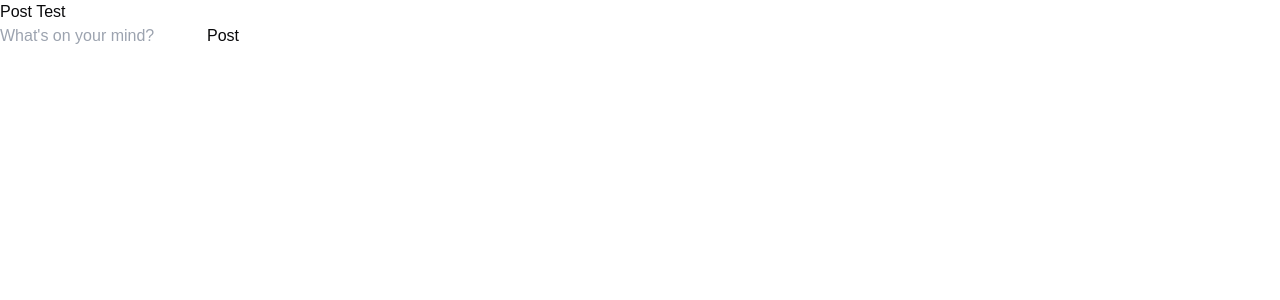
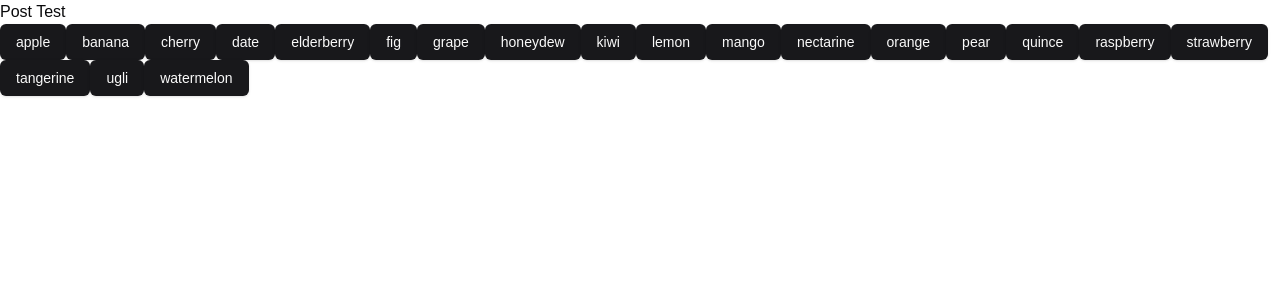
Before and after one commit to Cxndr/promptr, a Next.js app: page /post-test in a window 1280 px wide. Shown: the top 300 px of the page. Built offline with nearby package versions, Linux system fonts and the light colour scheme.

Commit message:
initial post component

```diff
--- a/components/PostInput.tsx
+++ b/components/PostInput.tsx
@@ -1,11 +1,40 @@
+"use client";
+import { useEffect, useState } from "react";
+import PostInputWord from "./PostInputWord";
 
 export default function PostInput() {
 
 
+  const [wordList, setWordList] = useState<string[]>([]);
+  const [fillerWordList, setFillerWordList] = useState<string[]>([]);
+
+  useEffect(() => {
+
+    function getWordList() {
+      setWordList(["apple", "banana", "cherry", "date", "elderberry", "fig", "grape", "honeydew", "kiwi", "lemon", "mango", "nectarine", "orange", "pear", "quince", "raspberry", "strawberry", "tangerine", "ugli", "watermelon"]);
+      setFillerWordList(["a", "an", "the", "this", "that", "these", "those", "my", "your", "its", "our", "their"])
+    }
+
+    getWordList();
+
+  }, []);
+
+
   return (
     <div>
-      <input type="text" placeholder="What's on your mind?" />
-      <button>Post</button>
+
+      <div id="post-input">
+
+      </div>
+
+      <div id="post-selections">
+        {wordList.map((word, index) => {
+          return (
+            <PostInputWord key={index} word={word}/>
+          )
+        })}
+      </div>
+
     </div>
   )
 }
--- /dev/null
+++ b/components/PostInputWord.tsx
@@ -0,0 +1,19 @@
+import { Button } from "@/components/ui/button";
+
+type PostInputWordProps = {
+  word: string;
+}
+
+export default function PostInputWord( {word} : PostInputWordProps) {
+
+
+
+  return (
+    <Button
+      type="button"
+      className=""
+    >
+      {word}
+    </Button>
+  )
+}
--- /dev/null
+++ b/components/ui/button.tsx
@@ -0,0 +1,57 @@
+import * as React from "react"
+import { Slot } from "@radix-ui/react-slot"
+import { cva, type VariantProps } from "class-variance-authority"
+
+import { cn } from "@/lib/utils"
+
+const buttonVariants = cva(
+  "inline-flex items-center justify-center gap-2 whitespace-nowrap rounded-md text-sm font-medium transition-colors focus-visible:outline-none focus-visible:ring-1 focus-visible:ring-ring disabled:pointer-events-none disabled:opacity-50 [&_svg]:pointer-events-none [&_svg]:size-4 [&_svg]:shrink-0",
+  {
+    variants: {
+      variant: {
+        default:
+          "bg-primary text-primary-foreground shadow hover:bg-primary/90",
+        destructive:
+          "bg-destructive text-destructive-foreground shadow-sm hover:bg-destructive/90",
+        outline:
+          "border border-input bg-background shadow-sm hover:bg-accent hover:text-accent-foreground",
+        secondary:
+          "bg-secondary text-secondary-foreground shadow-sm hover:bg-secondary/80",
+        ghost: "hover:bg-accent hover:text-accent-foreground",
+        link: "text-primary underline-offset-4 hover:underline",
+      },
+      size: {
+        default: "h-9 px-4 py-2",
+        sm: "h-8 rounded-md px-3 text-xs",
+        lg: "h-10 rounded-md px-8",
+        icon: "h-9 w-9",
+      },
+    },
+    defaultVariants: {
+      variant: "default",
+      size: "default",
+    },
+  }
+)
+
+export interface ButtonProps
+  extends React.ButtonHTMLAttributes<HTMLButtonElement>,
+    VariantProps<typeof buttonVariants> {
+  asChild?: boolean
+}
+
+const Button = React.forwardRef<HTMLButtonElement, ButtonProps>(
+  ({ className, variant, size, asChild = false, ...props }, ref) => {
+    const Comp = asChild ? Slot : "button"
+    return (
+      <Comp
+        className={cn(buttonVariants({ variant, size, className }))}
+        ref={ref}
+        {...props}
+      />
+    )
+  }
+)
+Button.displayName = "Button"
+
+export { Button, buttonVariants }
--- a/package.json
+++ b/package.json
@@ -11,6 +11,7 @@
   "dependencies": {
     "@clerk/nextjs": "^6.0.1",
     "@radix-ui/react-icons": "^1.3.0",
+    "@radix-ui/react-slot": "^1.1.0",
     "class-variance-authority": "^0.7.0",
     "clsx": "^2.1.1",
     "lucide-react": "^0.453.0",
```
Also changed, not shown: 1 other file (tests, documents, lock files or other folders).
